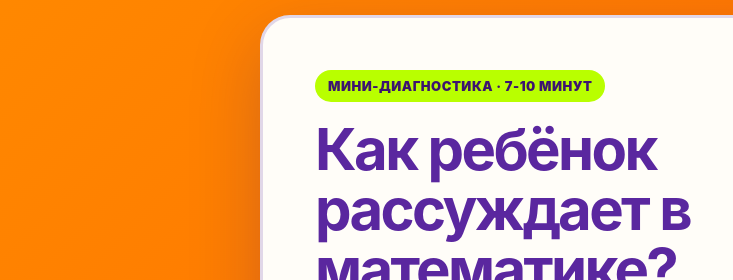
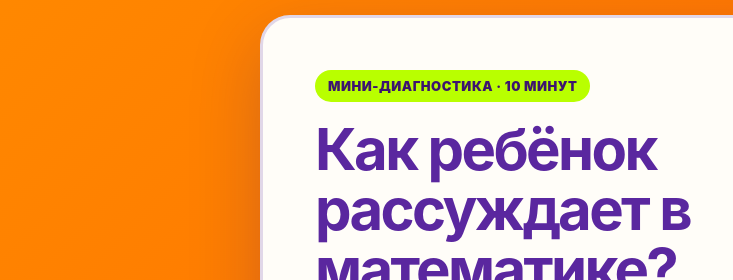
Before and after one commit to SmartyKids/math-game, a plain HTML site: page index.html in a window 1280 px wide. Shown: the part 155-435 px from the top of the page, 0-733 px from the left. Drawn offline with Linux system fonts and the light colour scheme; a script that the page names is missing.

Commit message:
Update index.html

```diff
--- a/index.html
+++ b/index.html
@@ -306,7 +306,7 @@
       <div class="screen" id="start-screen">
         <div class="hero-grid">
           <div class="hero-copy">
-            <span class="eyebrow">Мини-диагностика · 7-10 минут</span>
+            <span class="eyebrow">Мини-диагностика · 10 минут</span>
             <h1>Как ребёнок рассуждает в математике?</h1>
             <p class="lead">Небольшой игровой тест поможет увидеть, какие задания уже даются уверенно, а над чем стоит поработать.</p>
           </div>
```
